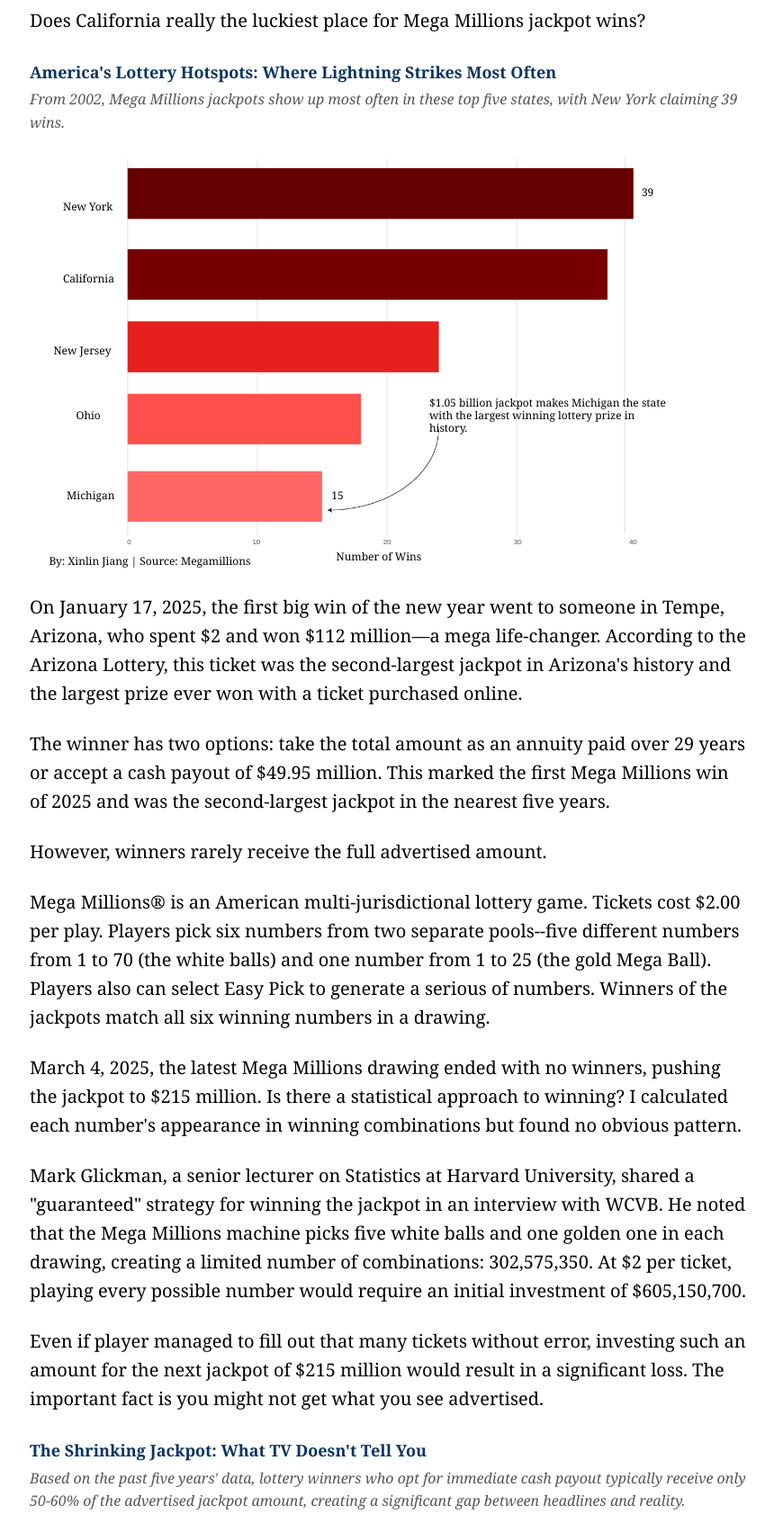
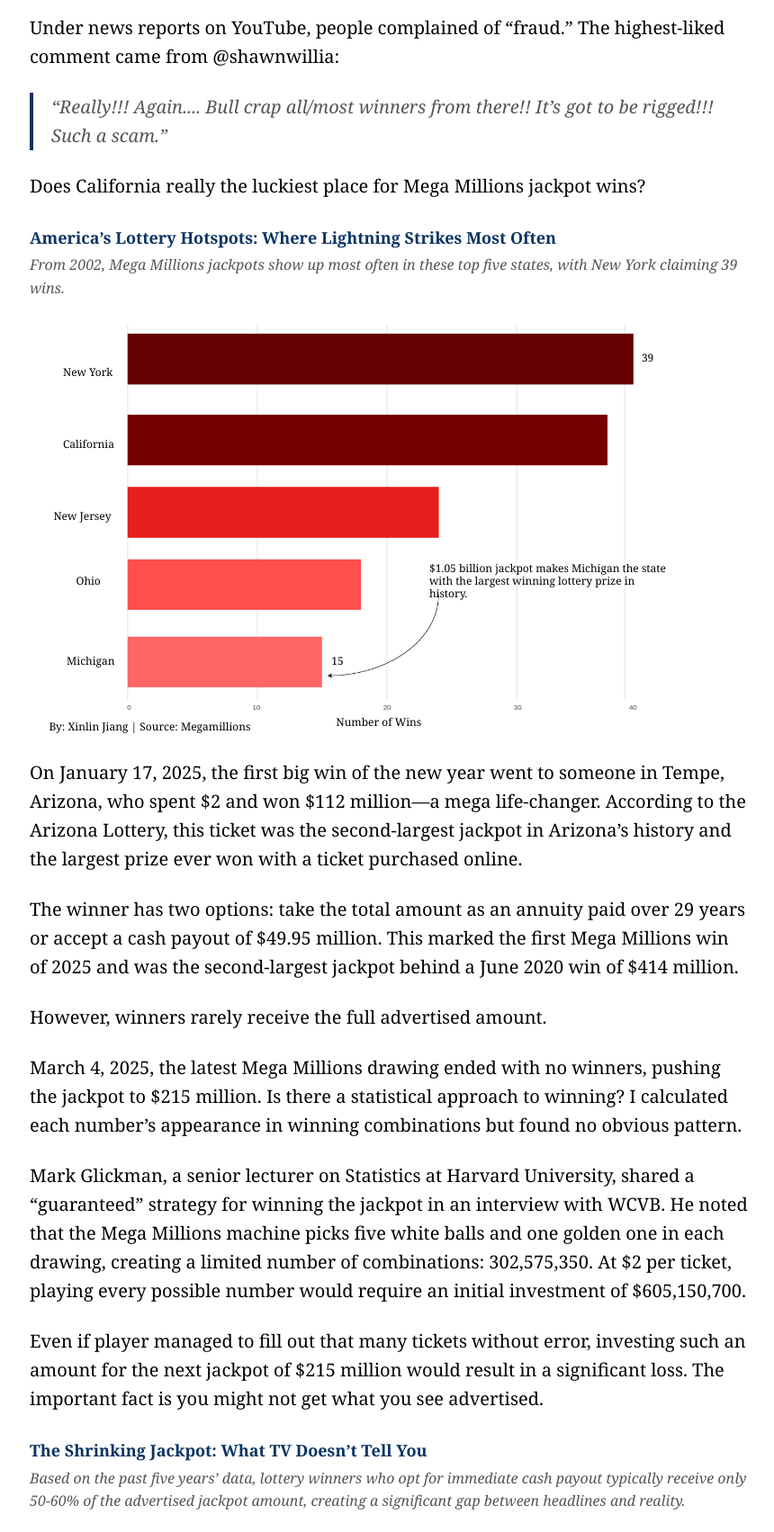
Before and after one commit to gracejiang0612/No-One-Wins-the-Jackpots, a plain HTML site: page index.html in a window 1280 px wide. Shown: the part 919-2622 px from the top of the page at 90% size, without its empty margins (207-1067 px from the left). Drawn offline with Linux system fonts and the light colour scheme.

Commit message:
Update index.html

```diff
--- a/index.html
+++ b/index.html
@@ -131,13 +131,15 @@
 
     <div class="main-content">
 		<div class="byline">By Xinlin Jiang</div>
-        <p>Last year, a lucky Californian became the state's newest billionaire after winning the $1.22 billion Mega Millions jackpot drawn on Friday night, December 27, 2024.</p>
+        <p>Last year, a lucky Californian became the state’s newest billionaire after winning the $1.22 billion Mega Millions® jackpot drawn on Friday night, December 27, 2024.</p>
 
-        <p>Under news reports on YouTube, people complained of "fraud." The highest-liked comment came from @shawnwillia: <blockquote>"Really!!! Again.... Bull crap all/most winners from there!! It's got to be rigged!!! Such a scam."</blockquote></p>
+        <p>Mega Millions is an American multi-jurisdictional lottery game. Tickets cost $2.00 per play. Players pick six numbers from two separate pools--five different numbers from 1 to 70 (the white balls) and one number from 1 to 25 (the gold Mega Ball). Players also can select Easy Pick to generate a serious of numbers. Winners of the jackpots match all six winning numbers in a drawing.</p>
+
+        <p>Under news reports on YouTube, people complained of “fraud.” The highest-liked comment came from @shawnwillia: <blockquote>“Really!!! Again.... Bull crap all/most winners from there!! It’s got to be rigged!!! Such a scam.”</blockquote></p>
 
         <p>Does California really the luckiest place for Mega Millions jackpot wins?</p>
 
-        <h3 class="chart-title">America's Lottery Hotspots: Where Lightning Strikes Most Often</h3>
+        <h3 class="chart-title">America’s Lottery Hotspots: Where Lightning Strikes Most Often</h3>
         <p class="chart-subtitle">From 2002, Mega Millions jackpots show up most often in these top five states, with New York claiming 39 wins.</p>
 
 
@@ -602,21 +604,19 @@
 
 
 
-        <p>On January 17, 2025, the first big win of the new year went to someone in Tempe, Arizona, who spent $2 and won $112 million—a mega life-changer. According to the Arizona Lottery, this ticket was the second-largest jackpot in Arizona's history and the largest prize ever won with a ticket purchased online.</p>
+<p>On January 17, 2025, the first big win of the new year went to someone in Tempe, Arizona, who spent $2 and won $112 million—a mega life-changer. According to the Arizona Lottery, this ticket was the second-largest jackpot in Arizona’s history and the largest prize ever won with a ticket purchased online.</p>
 
-        <p>The winner has two options: take the total amount as an annuity paid over 29 years or accept a cash payout of $49.95 million. This marked the first Mega Millions win of 2025 and was the second-largest jackpot in the nearest five years.</p>
+<p>The winner has two options: take the total amount as an annuity paid over 29 years or accept a cash payout of $49.95 million. This marked the first Mega Millions win of 2025 and was the second-largest jackpot behind a June 2020 win of $414 million.</p>
 
-        <p>However, winners rarely receive the full advertised amount.</p>
+<p>However, winners rarely receive the full advertised amount.</p>
 
-        <p>Mega Millions® is an American multi-jurisdictional lottery game. Tickets cost $2.00 per play. Players pick six numbers from two separate pools--five different numbers from 1 to 70 (the white balls) and one number from 1 to 25 (the gold Mega Ball). Players also can select Easy Pick to generate a serious of numbers. Winners of the jackpots match all six winning numbers in a drawing.</p>
+<p>March 4, 2025, the latest Mega Millions drawing ended with no winners, pushing the jackpot to $215 million. Is there a statistical approach to winning? I calculated each number’s appearance in winning combinations but found no obvious pattern.</p>
 
-        <p>March 4, 2025, the latest Mega Millions drawing ended with no winners, pushing the jackpot to $215 million. Is there a statistical approach to winning? I calculated each number's appearance in winning combinations but found no obvious pattern.</p>
+<p>Mark Glickman, a senior lecturer on Statistics at Harvard University, shared a “guaranteed” strategy for winning the jackpot in an interview with WCVB. He noted that the Mega Millions machine picks five white balls and one golden one in each drawing, creating a limited number of combinations: 302,575,350. At $2 per ticket, playing every possible number would require an initial investment of $605,150,700.</p>
 
-        <p>Mark Glickman, a senior lecturer on Statistics at Harvard University, shared a "guaranteed" strategy for winning the jackpot in an interview with WCVB. He noted that the Mega Millions machine picks five white balls and one golden one in each drawing, creating a limited number of combinations: 302,575,350. At $2 per ticket, playing every possible number would require an initial investment of $605,150,700.</p>
-
-        <p>Even if player managed to fill out that many tickets without error, investing such an amount for the next jackpot of $215 million would result in a significant loss. The important fact is you might not get what you see advertised.</p>
-        <h3 class="chart-title">The Shrinking Jackpot: What TV Doesn't Tell You</h3>
-        <p class="chart-subtitle">Based on the past five years' data, lottery winners who opt for immediate cash payout typically receive only 50-60% of the advertised jackpot amount, creating a significant gap between headlines and reality.</p>
+<p>Even if player managed to fill out that many tickets without error, investing such an amount for the next jackpot of $215 million would result in a significant loss. The important fact is you might not get what you see advertised.</p>
+<h3 class="chart-title">The Shrinking Jackpot: What TV Doesn’t Tell You</h3>
+<p class="chart-subtitle">Based on the past five years’ data, lottery winners who opt for immediate cash payout typically receive only 50-60% of the advertised jackpot amount, creating a significant gap between headlines and reality.</p>
 
 
        <!-- Generated by ai2html v0.121.1 - 2025-04-06 18:20 -->
@@ -1069,10 +1069,10 @@
 
 
 
-        <p>Lottery jackpots are expressed in two ways: "cash value" and "advertised value." The cash value is based on ticket sale proceeds, minus retailer and state lottery commissions and other prizes. If no one wins, the jackpot rolls over to the next drawing. The cash value is what player actually receive when choose a lump sum. Winner can receive the full advertised jackpot amount when choose the annuity option which paid over 30 annual payments. These payments increase by 5% each year to help keep pace with inflation.</p>
+<p>Lottery jackpots are expressed in two ways: “cash value” and “advertised value.” The cash value is based on ticket sale proceeds, minus retailer and state lottery commissions and other prizes. If no one wins, the jackpot rolls over to the next drawing. The cash value is what player actually receive when choose a lump sum. Winner can receive the full advertised jackpot amount when choose the annuity option which paid over 30 annual payments. These payments increase by 5% each year to help keep pace with inflation.</p>
 
-        <p>A jackpot is like foam--beautiful when viewed in sunlight. Media coverage intensifies this light, making the bubble grow larger until it resembles pearls. But when you approach, you see its empty interior. Despite your efforts to grasp it, it vanishes. I'd rather spend that $2 on a slice of pizza in New York City.</p>
-    </div>
+<p>A jackpot is like foam--beautiful when viewed in sunlight. Media coverage intensifies this light, making the bubble grow larger until it resembles pearls. But when you approach, you see its empty interior. Despite your efforts to grasp it, it vanishes. I’d rather spend that $2 on a slice of pizza in New York City.</p>
+</div>
 
 	<style>
         .small-title {
```
